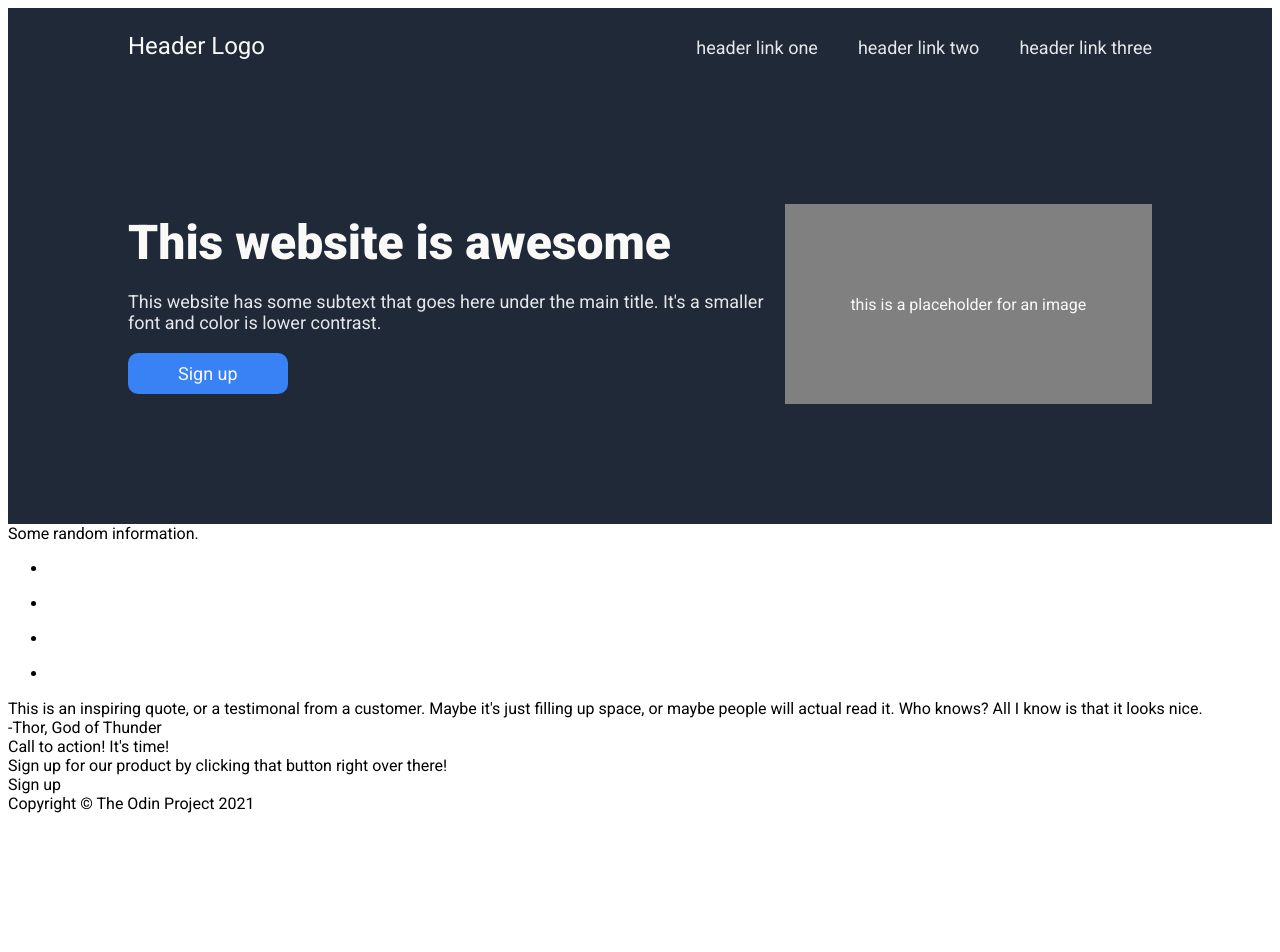
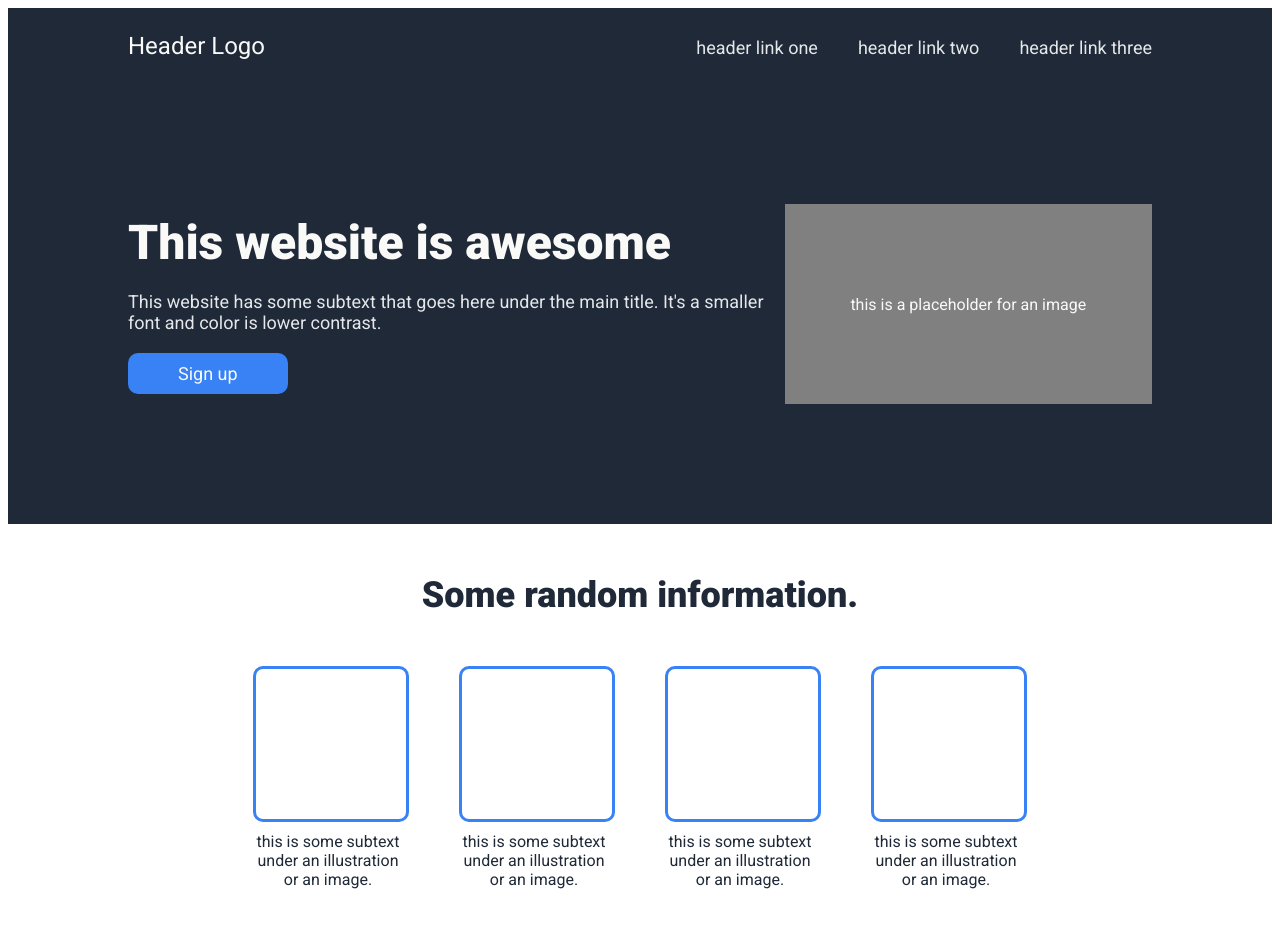
Before and after one commit to skjeeth1/css-project, a plain HTML site: page main.html in a window 1280 px wide. Shown: the top 952 px of the page. Before the commit the page ends 821 px from the top, so only its background shows below. Drawn offline with Linux system fonts and the light colour scheme.

Commit message:
Added information section.

```diff
--- a/main.html
+++ b/main.html
@@ -32,12 +32,22 @@
         <div class="info">
             <div class="head">Some random information.</div>
             <div class="tiles">
-                <ul>
-                    <li><div class="placeholder"></div></li>
-                    <li><div class="placeholder"></div></li>
-                    <li><div class="placeholder"></div></li>
-                    <li><div class="placeholder"></div></li>
-                </ul>
+                <div class="tile">
+                    <div class="placeholder"></div>
+                    <div class="text">this is some subtext under an illustration or an image.</div>
+                </div>
+                <div class="tile">
+                    <div class="placeholder"></div>
+                    <div class="text">this is some subtext under an illustration or an image.</div>
+                </div>
+                <div class="tile">
+                    <div class="placeholder"></div>
+                    <div class="text">this is some subtext under an illustration or an image.</div>
+                </div>
+                <div class="tile">
+                    <div class="placeholder"></div>
+                    <div class="text">this is some subtext under an illustration or an image.</div>
+                </div>
             </div>
         </div>
         <div class="quote">
--- a/styles.css
+++ b/styles.css
@@ -70,3 +70,44 @@
     justify-content: center;
     align-items: center;
 }
+
+.info{
+    display: flex;
+    flex-direction: column;
+    align-items: center;
+    padding: 50px;
+}
+
+.info .head{
+    font-size: 36px;
+    color: #1F2937;
+    font-weight: 900;
+}
+
+.info .tiles{
+    display: flex;
+    gap: 50px;
+    padding: 50px;
+}
+
+.info .tile{
+    display: flex;
+    flex-direction: column;
+    gap: 10px;
+}
+
+.info .placeholder{
+    border-style: solid;
+    border-width: 3px;
+    border-color: #3882F6;
+    width: 150px;
+    height: 150px;
+    border-radius: 10px;
+}
+
+.info .text{
+    width: 150px;
+    align-items: center;
+    text-align: center;
+    color: #1F2937;
+}
```
